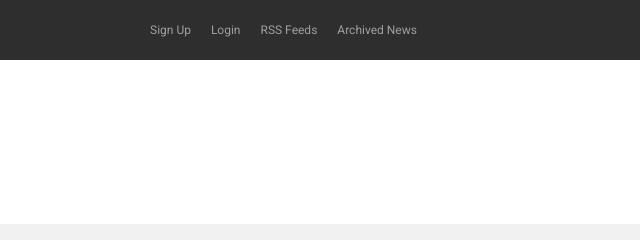
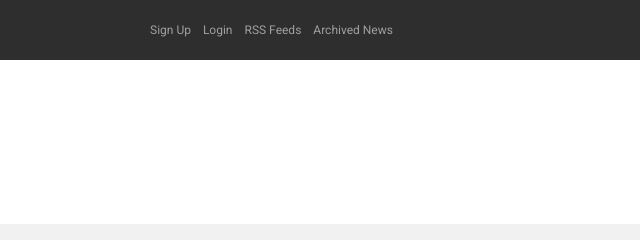
Before and after one commit to kerrygan666/lox, a plain HTML site: page index.html in a window 1280 px wide. Shown: the top 240 px of the page, 0-640 px from the left. Drawn offline with Linux system fonts and the light colour scheme.

```diff
--- a/style.css
+++ b/style.css
@@ -21,6 +21,7 @@ body {
     height: 60px;
     max-width: 1000px;
     margin: auto;
+    padding-left: 20px;
     display: flex;
     align-items: center;
 }
@@ -32,7 +33,7 @@ body {
     color: #9f9f9f;
     max-width: 1000px;
     font-size: 12px;
-    margin: 10px;
+    margin-right: 12px;
     transition: color 0.2s;
 }
 
```
